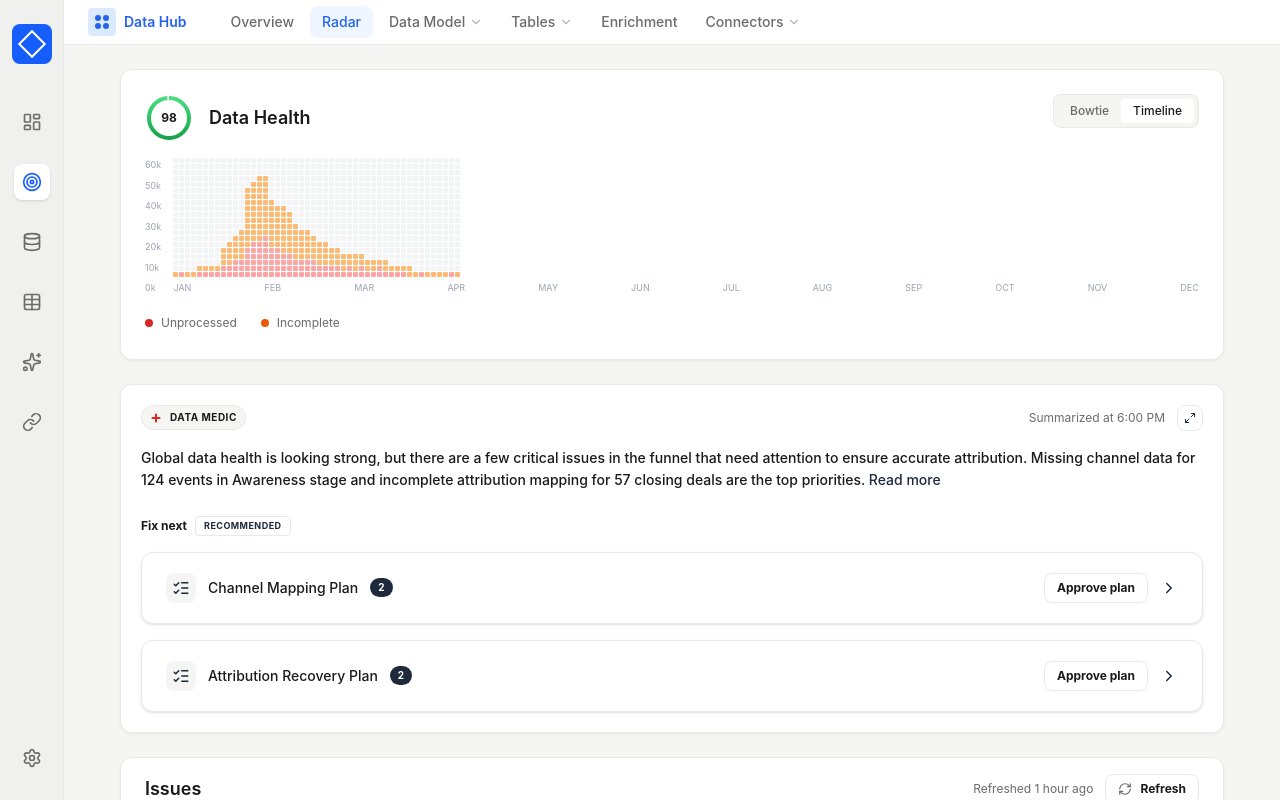
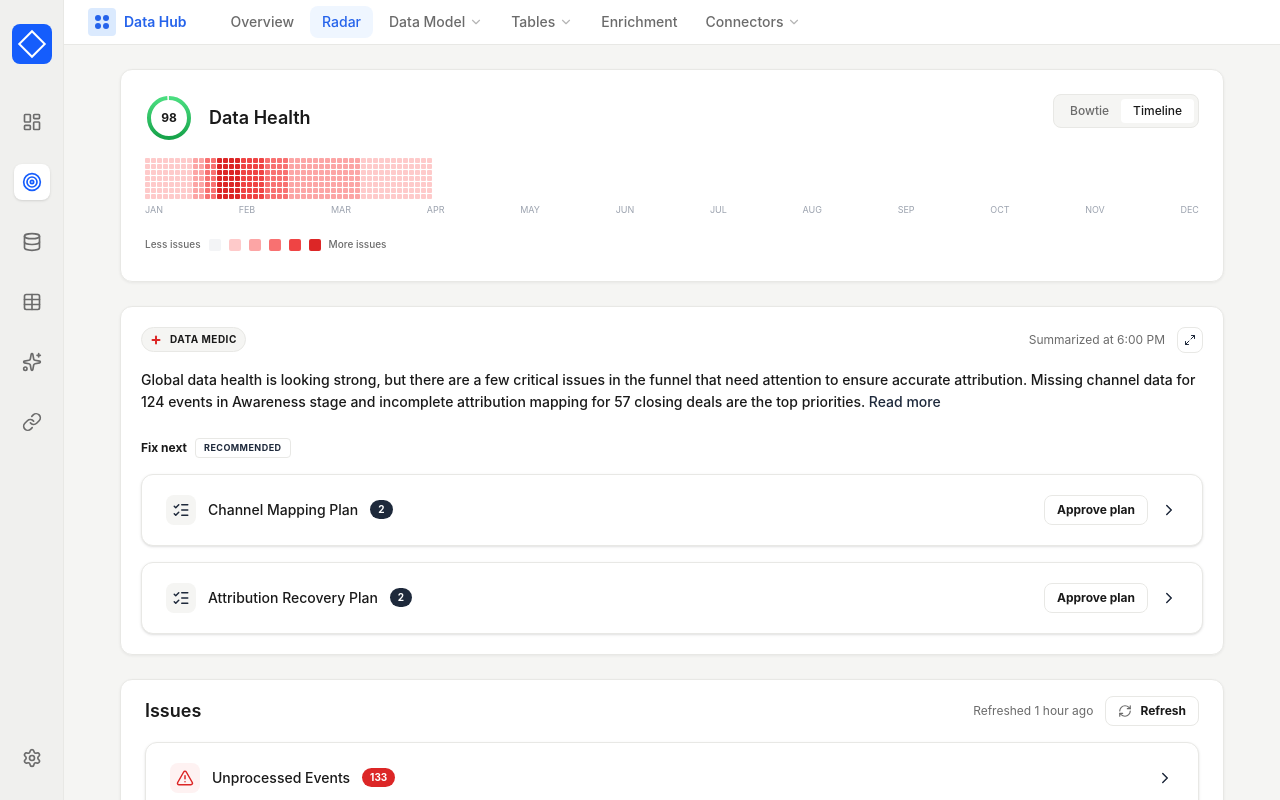
Before and after one commit to kennedymacgregor/Radar, a React (Vite) app: page / in a window 1280 px wide. Both pictures are taken after a click on the button "Timeline". Built offline with nearby package versions, Linux system fonts and the light colour scheme.

Commit message:
Timeline: switch to heatmap style with red intensity scale and gradient legend

```diff
--- a/src/components/RadarDashboard.tsx
+++ b/src/components/RadarDashboard.tsx
@@ -274,39 +274,48 @@ const BowtieFunnel = () => {
 
 const StackedBlockChart = () => {
   const months = ['JAN', 'FEB', 'MAR', 'APR', 'MAY', 'JUN', 'JUL', 'AUG', 'SEP', 'OCT', 'NOV', 'DEC'];
-  const rows = 20;
+  const rows = 7;
 
   const [hoveredCol, setHoveredCol] = useState<number | null>(null);
   const [mousePos, setMousePos] = useState({ x: 0, y: 0 });
 
-  // Each data point is [unprocessedRows, incompleteRows] out of 20 rows (1 row = 3k, max 60k)
-  // Pattern: Jan tiny, builds to Apr peak ~50k (17 rows), then progressively smaller
+  // [unprocessed, incomplete] — total drives heatmap intensity
   const data = useMemo<[number, number][]>(() => [
-    // JAN - tiny (~1-2 rows = 3-6k)
+    // JAN - tiny
     [0, 1], [1, 0], [0, 1], [0, 1],
-    // FEB - small (2 rows = 6k)
+    // FEB - small
     [1, 1], [1, 1], [1, 1], [1, 1],
-    // MAR - building up (5-8 rows = 15-24k)
+    // MAR - building
     [2, 3], [2, 4], [3, 4], [3, 5],
-    // APR - peak ~50k (15-17 rows = 45-51k)
+    // APR - peak
     [5, 10], [6, 10], [6, 11], [7, 10],
-    // MAY - decreasing (11-13 rows = 33-39k)
+    // MAY - decreasing
     [5, 8], [5, 7], [4, 8], [4, 7],
-    // JUN - smaller (8-9 rows = 24-27k)
+    // JUN
     [3, 6], [3, 5], [3, 5], [3, 4],
-    // JUL - smaller (5-6 rows = 15-18k)
+    // JUL
     [2, 4], [2, 4], [2, 3], [2, 3],
-    // AUG - small (3-4 rows = 9-12k)
+    // AUG
     [1, 3], [2, 2], [1, 3], [2, 2],
-    // SEP - small (3 rows = 9k)
+    // SEP
     [1, 2], [1, 2], [2, 1], [1, 2],
-    // OCT - very small (2 rows = 6k)
+    // OCT
     [1, 1], [1, 1], [1, 1], [0, 2],
-    // NOV - tiny (1 row = 3k)
+    // NOV - tiny
     [0, 1], [1, 0], [0, 1], [0, 1],
-    // DEC - tiny (1 row = 3k)
+    // DEC - tiny
     [0, 1], [0, 1], [1, 0], [0, 1],
   ], []);
+
+  // light grey (no issues) → deep red (many issues)
+  const getColor = (total: number): string => {
+    if (total === 0) return '#f3f4f6';
+    if (total <= 2)  return '#fecaca';
+    if (total <= 6)  return '#fca5a5';
+    if (total <= 10) return '#f87171';
+    if (total <= 14) return '#ef4444';
+    return '#dc2626';
+  };
 
   const handleMouseMove = (e: React.MouseEvent, colIndex: number) => {
     setMousePos({ x: e.clientX, y: e.clientY });
@@ -315,49 +324,29 @@ const StackedBlockChart = () => {
 
   return (
     <div className="w-full relative">
-      <div className="flex items-stretch gap-3">
-        {/* Y-Axis Labels */}
-        <div className="flex flex-col justify-between text-[9px] font-normal text-[#9ca3af]">
-          <span>60k</span>
-          <span>50k</span>
-          <span>40k</span>
-          <span>30k</span>
-          <span>20k</span>
-          <span>10k</span>
-          <span>0k</span>
-        </div>
-
         <div className="flex-1 min-w-0">
           <div className="relative flex gap-[1px]">
             {/* Data Blocks */}
-            {data.map((counts, colIdx) => (
+            {data.map((counts, colIdx) => {
+              const total = counts[0] + counts[1];
+              const color = getColor(total);
+              return (
               <div
                 key={colIdx}
-                className="flex-1 max-w-[5px] flex flex-col-reverse gap-[1px] relative group cursor-crosshair"
+                className="flex-1 max-w-[5px] flex flex-col gap-[1px] relative cursor-crosshair"
                 onMouseMove={(e) => handleMouseMove(e, colIdx)}
                 onMouseLeave={() => setHoveredCol(null)}
               >
-                {Array.from({ length: rows }).map((_, rowIdx) => {
-                  const isUnprocessed = rowIdx < counts[0];
-                  const isIncomplete = rowIdx >= counts[0] && rowIdx < (counts[0] + counts[1]);
-
-                  return (
+                {Array.from({ length: rows }).map((_, rowIdx) => (
                     <div
                       key={rowIdx}
-                      className={`w-full aspect-square rounded-[1px] transition-colors duration-200 ${
-                        isUnprocessed ? 'bg-[#fca5a5]' :
-                        isIncomplete ? 'bg-[#fdba74]' :
-                        'bg-[#f3f4f6]'
-                      } ${hoveredCol === colIdx ? 'ring-1 ring-blue-100' : ''}`}
+                      className={`w-full aspect-square rounded-[1px] transition-colors duration-200 ${hoveredCol === colIdx ? 'opacity-80' : ''}`}
+                      style={{ backgroundColor: color }}
                     />
+                ))}
+              </div>
               );
             })}
-
-                {hoveredCol === colIdx && (
-                  <div className="absolute inset-x-0 -top-4 -bottom-4 border-x border-dashed border-[#6b6b6b]/20 pointer-events-none z-10" />
-                )}
-              </div>
-            ))}
 
             {/* Tooltip */}
             <AnimatePresence>
@@ -405,7 +394,6 @@ const StackedBlockChart = () => {
                 {month}
               </span>
             ))}
-          </div>
           </div>
         </div>
     </div>
@@ -462,6 +450,7 @@ const DataHealthCard = () => {
       {activeTab === 'bowtie' ? <BowtieFunnel /> : <TimelineVisualization />}
 
       <div className="mt-4 flex items-center min-h-[24px]">
+        {activeTab === 'bowtie' ? (
           <div className="flex items-center gap-6">
             <div className="flex items-center gap-2">
               <div className="w-2 h-2 rounded-full bg-[#dc2626]" />
@@ -472,6 +461,15 @@ const DataHealthCard = () => {
               <span className="text-xs text-[#6b6b6b]">Incomplete</span>
             </div>
           </div>
+        ) : (
+          <div className="flex items-center gap-2">
+            <span className="text-[10px] font-medium text-[#6b6b6b]">Less issues</span>
+            {['#f3f4f6', '#fecaca', '#fca5a5', '#f87171', '#ef4444', '#dc2626'].map((color, i) => (
+              <div key={i} className="w-3 h-3 rounded-[2px]" style={{ backgroundColor: color }} />
+            ))}
+            <span className="text-[10px] font-medium text-[#6b6b6b]">More issues</span>
+          </div>
+        )}
       </div>
     </div>
   );
```
Lines whose indentation alone changed are shown as unchanged.
